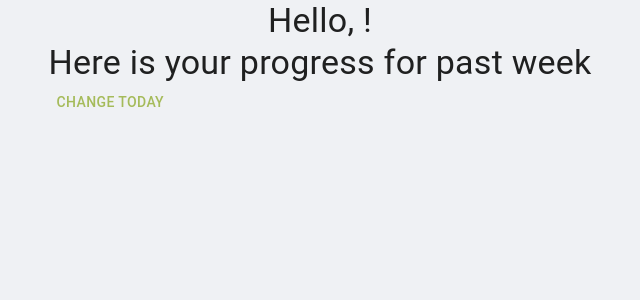
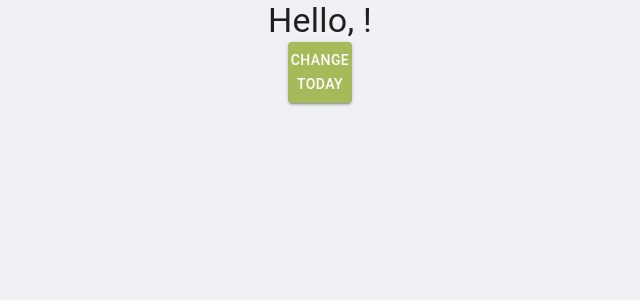
Before and after one commit to kaiuliia/well_being_frontend, a React (Create React App) app: page /user/dashboard in a window 1280 px wide. Shown: the top 300 px of the page, without its empty margins (320-960 px from the left). Built offline with nearby package versions, Linux system fonts and the light colour scheme; the HTML template or start-up script is replaced by a standard one.

Commit message:
start creating dashboard component

```diff
--- a/src/Pages/dashboard.tsx
+++ b/src/Pages/dashboard.tsx
@@ -52,11 +52,23 @@ export function Dashboard(props: Props) {
             Hello, {name}!
           </Typography>
 
-          <Typography component="h6" variant="h4" align="center">
-            Here is your progress for past week
-          </Typography>
-          <Button onClick={dialogOpen}>Change today</Button>
-          {/*<Survey />*/}
+          <Box
+            sx={{
+              display: "flex",
+              justifyContent: "center",
+            }}
+          >
+            <Button
+              variant="contained"
+              sx={{
+                width: "30%",
+                color: "#FFFFFF",
+              }}
+              onClick={dialogOpen}
+            >
+              Change today
+            </Button>
+          </Box>
         </Box>
 
         <Dialog fullWidth={true} open={open}>
```
